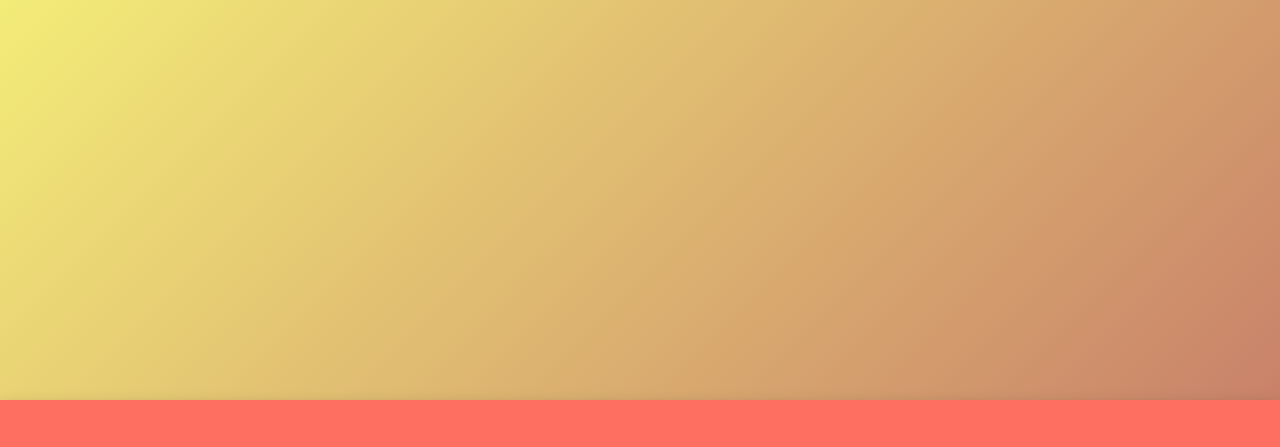
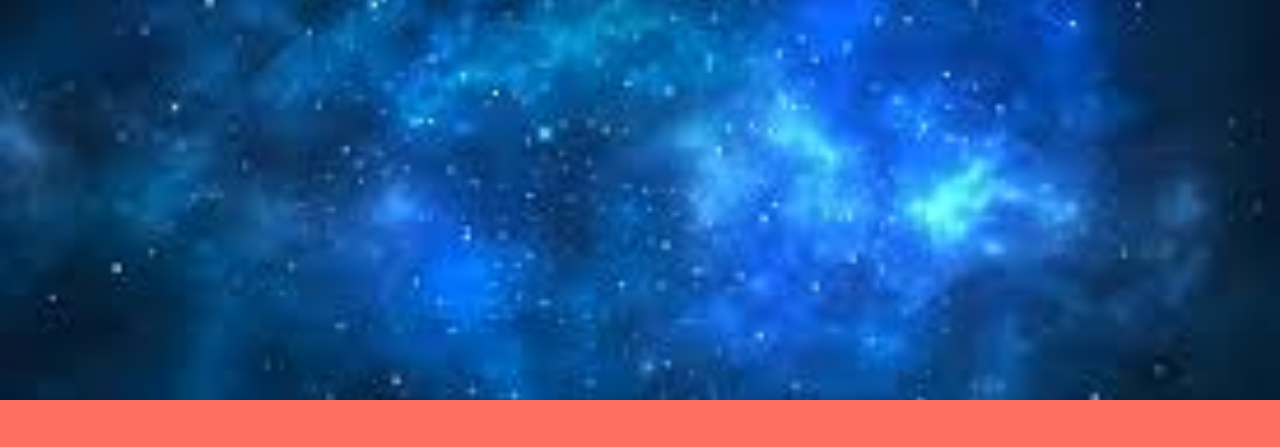
Before and after one commit to AdityaKumar0927/webdev_lab7, a plain HTML site: page index.html in a window 1280 px wide. Shown: the top 447 px of the page. Drawn offline with Linux system fonts and the light colour scheme.

Commit message:
Update styles.css
Fixed media links.

```diff
--- a/css/styles.css
+++ b/css/styles.css
@@ -8,7 +8,7 @@ body {
 }
 
 .parallax {
-    background-image: url('../media/space-background.jpg');
+    background-image: url('https://github.com/AdityaKumar0927/webdev_lab7/blob/6c00bbb3ba383a57b4b9bccf3f42e018c4b4829a/media/space-background.jpeg?raw=true');
     min-height: 400px;
     background-attachment: fixed;
     background-position: center;
@@ -96,6 +96,7 @@ a:hover {
     text-decoration: underline;
 }
 
+
 @media (max-width: 768px) {
     body {
         font-size: 14px;
```
